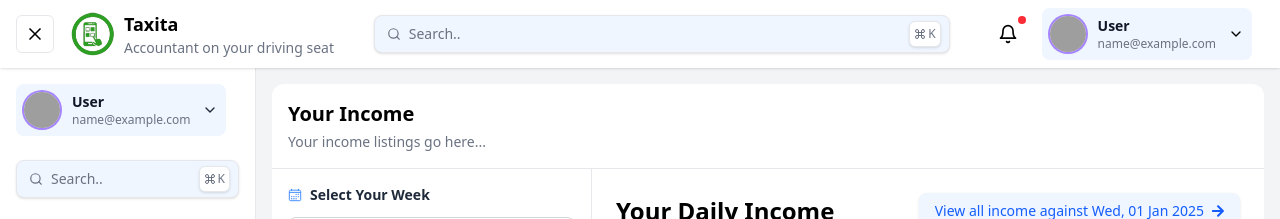
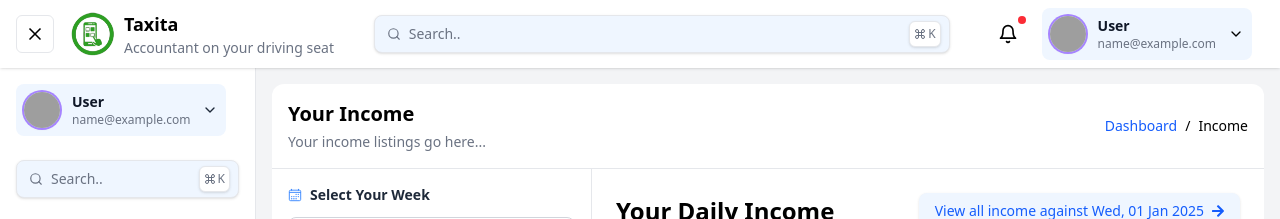
Before and after one commit to Shoaib4343/taxita-user-webapp-react, a React (Vite) app: page /dashboard/income in a window 1280 px wide. Shown: the top 219 px of the page. Built offline with nearby package versions, Linux system fonts and the light colour scheme; sample sign-in values are in the browser's storage; grey boxes are pictures that could not be loaded.

Commit message:
Income post done

```diff
--- a/src/pages/Income.jsx
+++ b/src/pages/Income.jsx
@@ -11,6 +11,7 @@ import { generateWeeksForYear } from "../utils/generateWeeks";
 import SidebarWeeks from "../components/SidebarWeeks";
 import { IoCalendarOutline } from "react-icons/io5";
 import IncomeModal from "../components/IncomeModal";
+import { Link } from "react-router-dom";
 
 const weeksData = generateWeeksForYear(2025);
 
@@ -62,10 +63,23 @@ export default function Income() {
 
   return (
     <div className=" h-screen flex flex-col rounded-xl">
-      <div className="bg-white border-b border-gray-200 p-4 rounded-t-xl">
+
+
+      <div className="flex justify-between items-center bg-white border-b border-gray-200 p-4 rounded-t-xl">
+        <div className=" ">
         <h2 className="text-xl font-semibold  mb-1">Your Income</h2>
         <p className="text-sm text-gray-500">Your income listings go here...</p>
       </div>
+       {/* Breadcrumbs */}
+      <div className="flex items-center text-sm md:mt-0">
+        <Link to="/dashboard" className="hover:underline text-blue-600">
+          Dashboard
+        </Link>
+        <span className="mx-2">/</span>
+        <span>Income</span>
+      </div>
+      </div>
+
 
       <div className="flex flex-1 overflow-hidden bg-white rounded-b-xl">
         <SidebarWeeks
```
